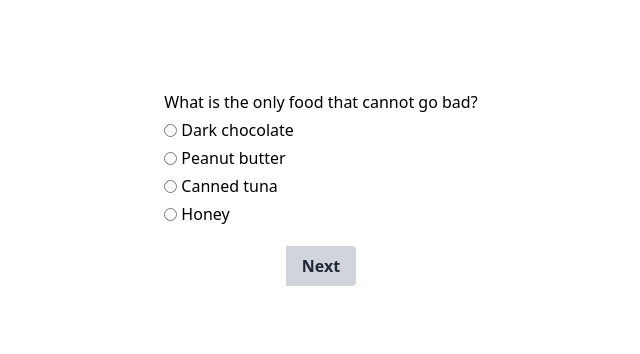
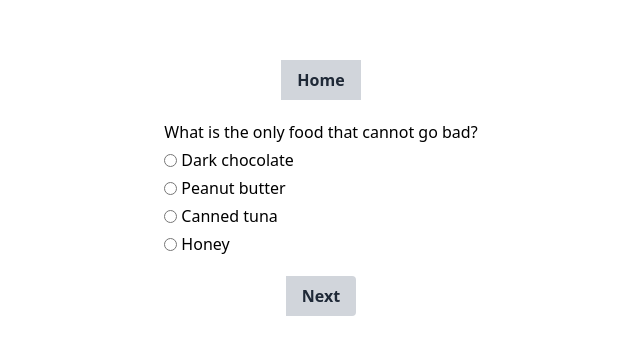
Before and after one commit to MaralNajafi/quiz-app, a Next.js app: page /question/1 in a window 1280 px wide. Shown: the part 212-566 px from the top of the page, without its empty margins (319-959 px from the left). Built offline with nearby package versions, Linux system fonts and the light colour scheme; data requests are answered from the project's data file.

Commit message:
update components with QuestionItem

```diff
--- a/src/components/Question.jsx
+++ b/src/components/Question.jsx
@@ -1,81 +1,19 @@
 import React, { useState } from "react";
+import QuestionItem from "./QuestionItem";
 
-export default function Question({
-  question,
-  option_a,
-  option_b,
-  option_c,
-  option_d,
-  correct_answer,
-  id,
-}) {
-  const [radioVal, setRadioVal] = useState("");
-  function result(event) {
-    console.log(event);
-    if (event.target.value === correct_answer) {
-      console.log("correct");
-    } else {
-      console.log("incorrect");
-      console.log(`correct answer: ${correct_answer}`);
-    }
-  }
-
+export default function Question({ question }) {
   return (
     <div className="flex flex-col justify-center items-center">
-      <div className="flex flex-col gap-1">
-        <p>{question}</p>
-        <div className="flex flex-row gap-1 items-center">
-          <input
-            type="radio"
-            name={`question-options-${id}`}
-            value={option_a}
-            onChange={(event) => {
-              setRadioVal(event.target.value);
-              result(event);
-            }}
-          />
-          <label>{option_a}</label>
-        </div>
-
-        <div className="flex flex-row gap-1 items-center">
-          <input
-            type="radio"
-            name={`question-options-${id}`}
-            value={option_b}
-            onChange={(event) => {
-              setRadioVal(event.target.value);
-              result(event);
-            }}
-          />
-          <label>{option_b}</label>
-        </div>
-
-        <div className="flex flex-row gap-1 items-center">
-          <input
-            type="radio"
-            name={`question-options-${id}`}
-            value={option_c}
-            onChange={(event) => {
-              setRadioVal(event.target.value);
-              result(event);
-            }}
-          />
-          <label>{option_c}</label>
-        </div>
-
-        <div className="flex flex-row gap-1 items-center">
-          <input
-            type="radio"
-            name={`question-options-${id}`}
-            value={option_d}
-            onChange={(event) => {
-              setRadioVal(event.target.value);
-              result(event);
-            }}
-          />
-          <label>{option_d}</label>
-        </div>
-      </div>
+      <QuestionItem
+        question={question.question}
+        option_a={question.option_a}
+        option_b={question.option_b}
+        option_c={question.option_c}
+        option_d={question.option_d}
+        checked={question.checked}
+        correct_answer={question.correct_answer}
+        id={question.id}
+      />
     </div>
   );
 }
--- a/src/pages/index.js
+++ b/src/pages/index.js
@@ -1,7 +1,12 @@
+import Link from "next/link";
 export default function Home() {
   return (
     <main className="min-h-screen flex justify-center items-center">
-      <h1 className="text-slate-700">My First Next App</h1>
+      <Link href="http://localhost:3000/question/1">
+        <button className="bg-gray-300 hover:bg-gray-400 text-gray-800 font-bold py-2 px-4">
+          Start Quiz
+        </button>
+      </Link>
     </main>
-    )
+  );
 }
--- a/src/pages/question/[id]/index.js
+++ b/src/pages/question/[id]/index.js
@@ -5,15 +5,14 @@ import Link from "next/link";
 export default function index({ question, questions }) {
   return (
     <div className="flex justify-center items-center flex-col gap-5 min-h-screen">
-      <Question
-        question={question.question}
-        option_a={question.option_a}
-        option_b={question.option_b}
-        option_c={question.option_c}
-        option_d={question.option_d}
-        correct_answer={question.correct_answer}
-        id={question.id}
-      />
+      <Link href={`http://localhost:3000`}>
+        <button className="bg-gray-300 hover:bg-gray-400 text-gray-800 font-bold py-2 px-4">
+          Home
+        </button>
+      </Link>
+
+      <Question question={question} />
+
       <div className="flex">
         {question.id > 1 && (
           <Link href={`http://localhost:3000/question/${question.id - 1}`}>
```
